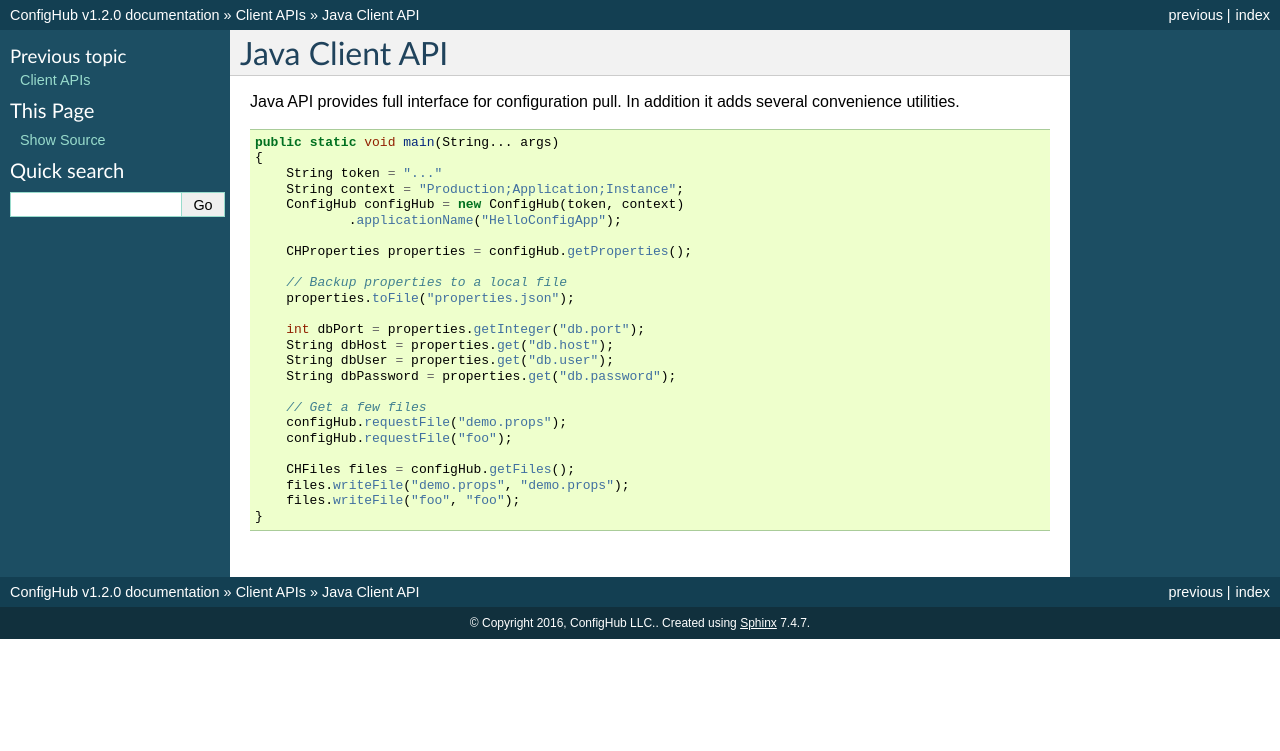
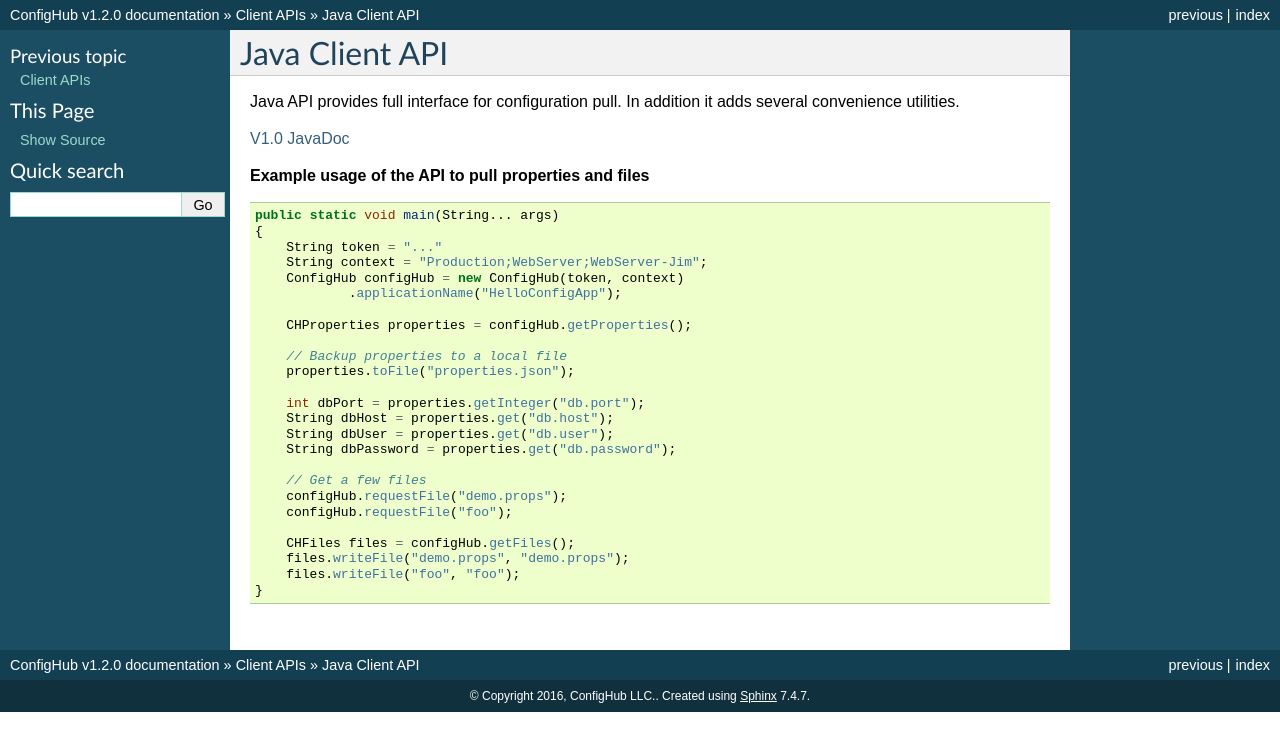
Before and after one commit to ConfigHubPub/Docs, a Sphinx documentation site: the page built from documentation/pages/client/java.rst, in a window 1280 px wide. Shown: the top 751 px of the page. Built offline with Sphinx 7.4.7, drawn with Linux system fonts in a browser that asks for light colours.

```diff
--- a/documentation/pages/client/java.rst
+++ b/documentation/pages/client/java.rst
@@ -5,14 +5,17 @@ Java Client API
 
 Java API provides full interface for configuration pull. In addition it adds several convenience utilities.
 
+`V1.0 JavaDoc <https://www.confighub.com/api/docs/Java/v1/index.html?com/confighub/client/ConfigHub.html>`_
 
+
+**Example usage of the API to pull properties and files**
 
 .. code-block:: java
 
     public static void main(String... args)
     {
         String token = "..."
-        String context = "Production;Application;Instance";
+        String context = "Production;WebServer;WebServer-Jim";
         ConfigHub configHub = new ConfigHub(token, context)
                 .applicationName("HelloConfigApp");
 
```
